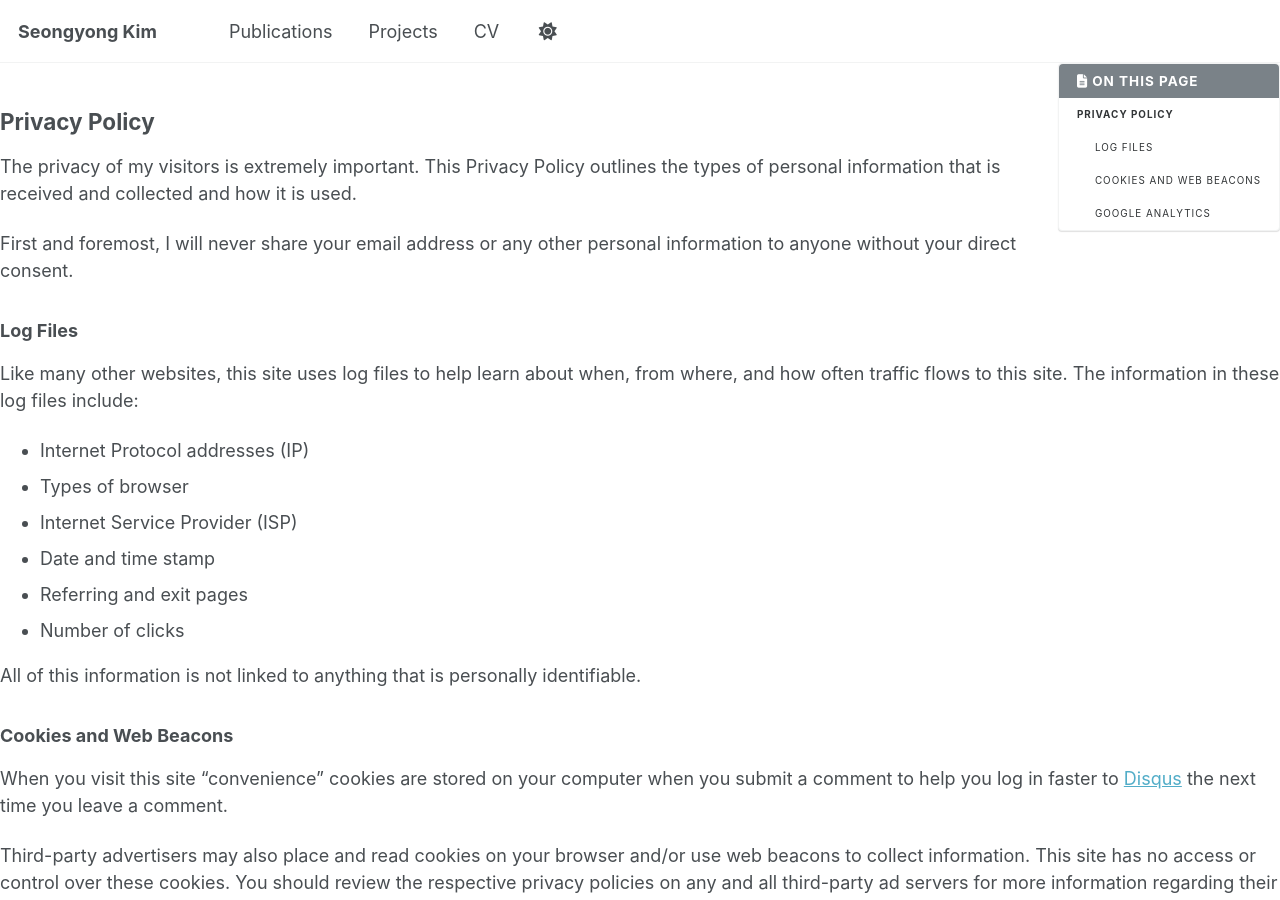
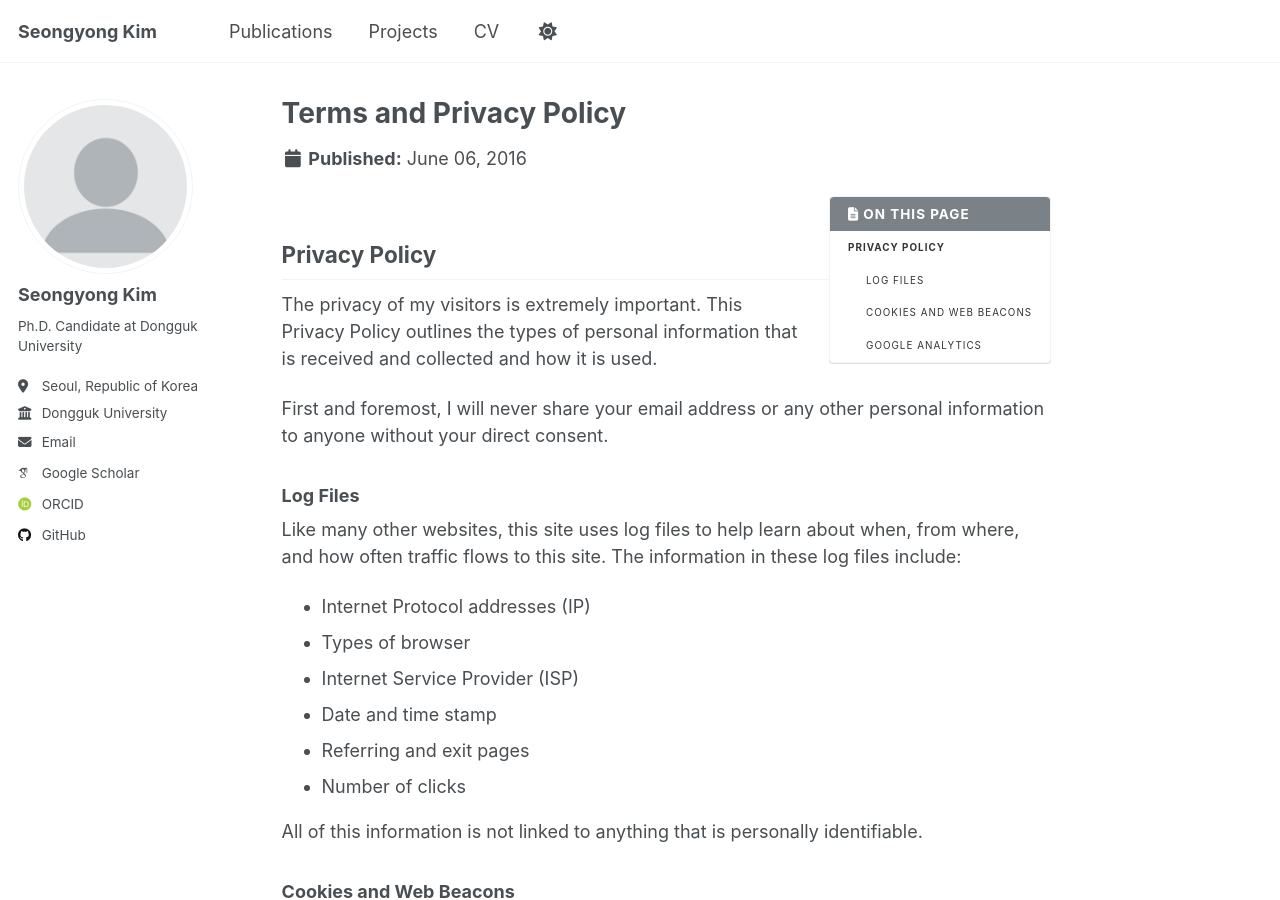
Before and after one commit to seongdrgn/seongdrgn.github.io, a Jekyll site: the page built from _pages/terms.md, in a window 1280 px wide and 900 px high. Built offline with Jekyll 4.4.1, drawn with Linux system fonts in a browser that asks for light colours; some web fonts are replaced; our own code applies the rules of GitHub Pages for plain Markdown files; a script that is not in the unit is left out; some of the changed lines change nothing that is shown.

Commit message:
Update _config.yml

```diff
--- a/_config.yml
+++ b/_config.yml
@@ -228,13 +228,13 @@ collections:
 
 # These settings control how pages and collections are included in the site
 defaults:
-  # # _pages
-  # - scope:
-  #     path: ""
-  #     type: pages
-  #   values:
-  #     layout: single
-  #     author_profile: true
+  # _pages
+  - scope:
+      path: ""
+      type: pages
+    values:
+      layout: single
+      author_profile: true
   # _publications
   - scope:
       path: ""
```
